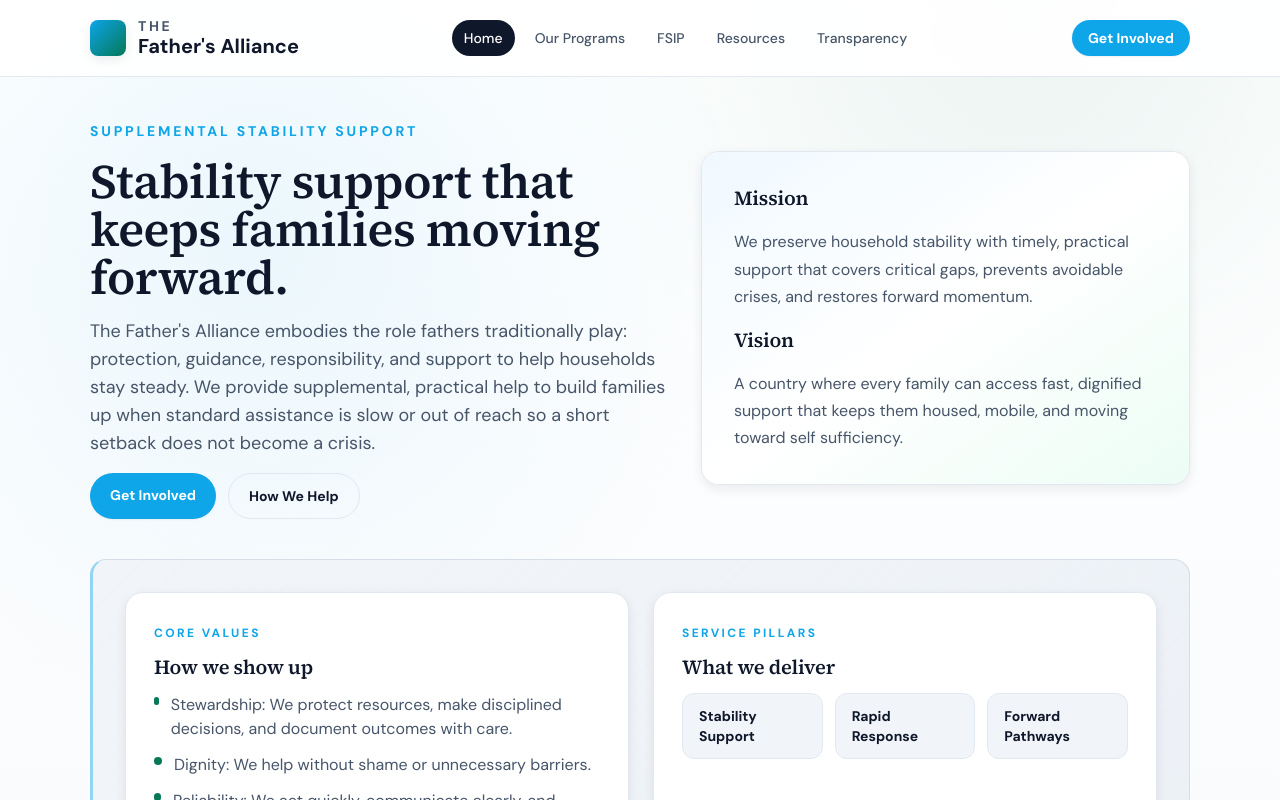
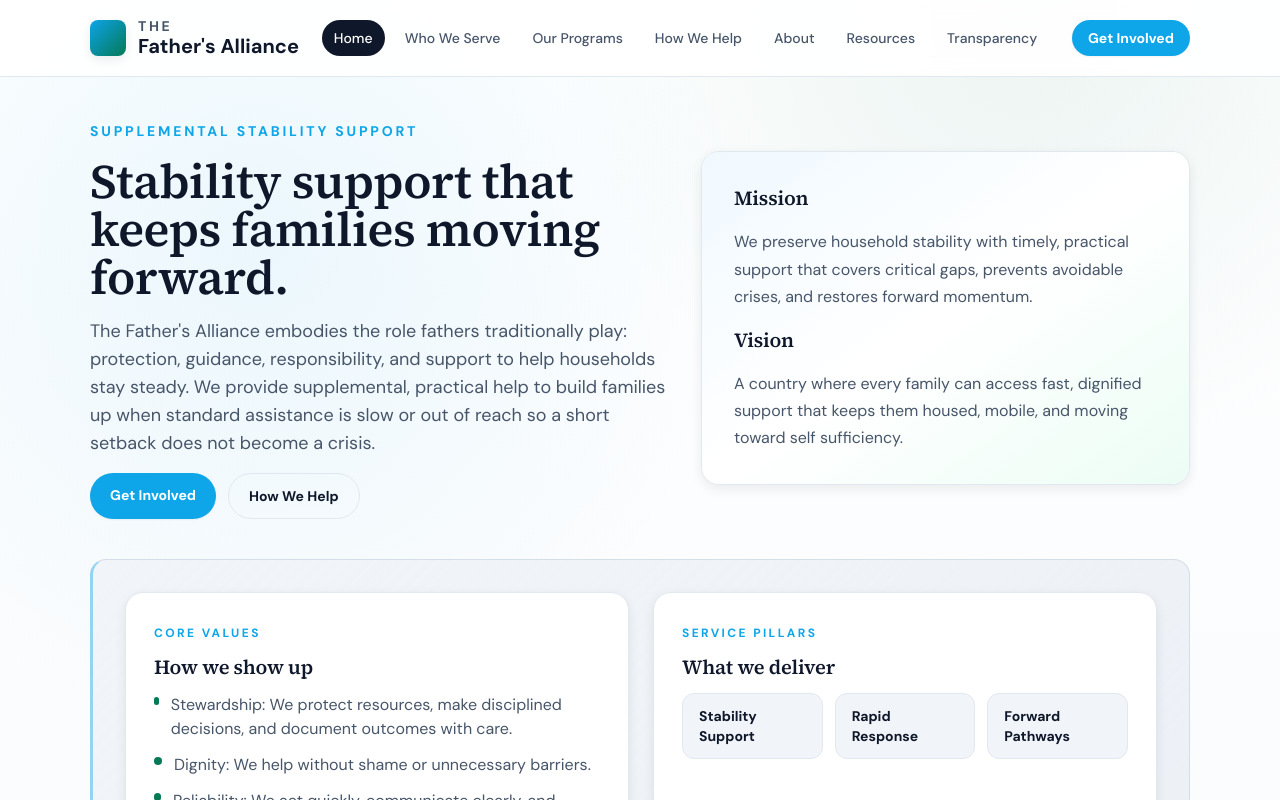
Before and after one commit to FukenMike/resurgence2.0, a React (Vite) app: page / in a window 1280 px wide. Shown: the top 800 px of the page. Built offline with nearby package versions, Linux system fonts and the light colour scheme.

Commit message:
Align header nav with footer for consistency

```diff
--- a/src/content/siteCopy.ts
+++ b/src/content/siteCopy.ts
@@ -1,7 +1,9 @@
 export const navLinks = [
   { label: 'Home', path: '/' },
+  { label: 'Who We Serve', path: '/who-we-serve' },
   { label: 'Our Programs', path: '/programs' },
-  { label: 'FSIP', path: '/programs/fsip' },
+  { label: 'How We Help', path: '/how-we-help' },
+  { label: 'About', path: '/about' },
   { label: 'Resources', path: '/resources' },
   { label: 'Transparency', path: '/transparency' },
 ]
```
